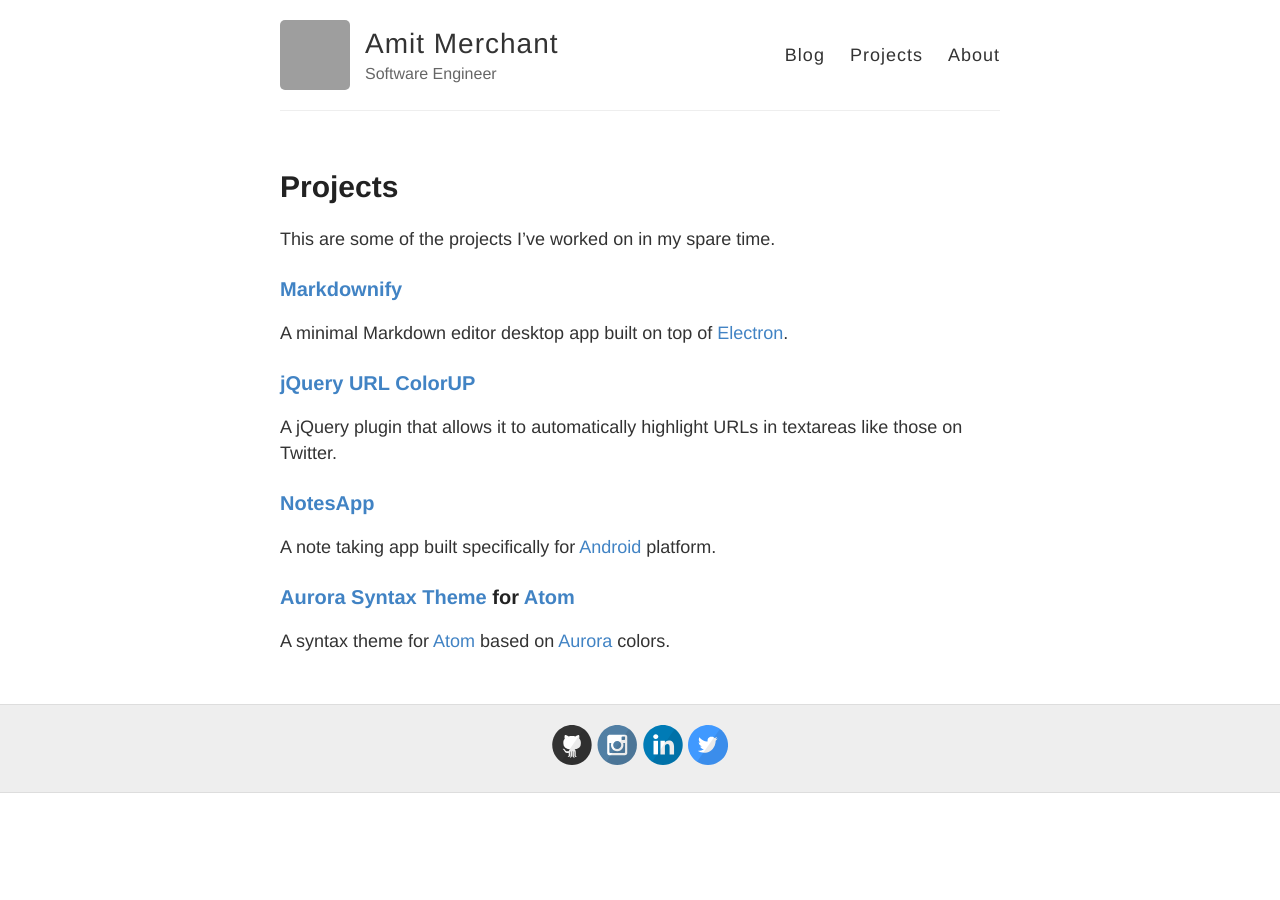
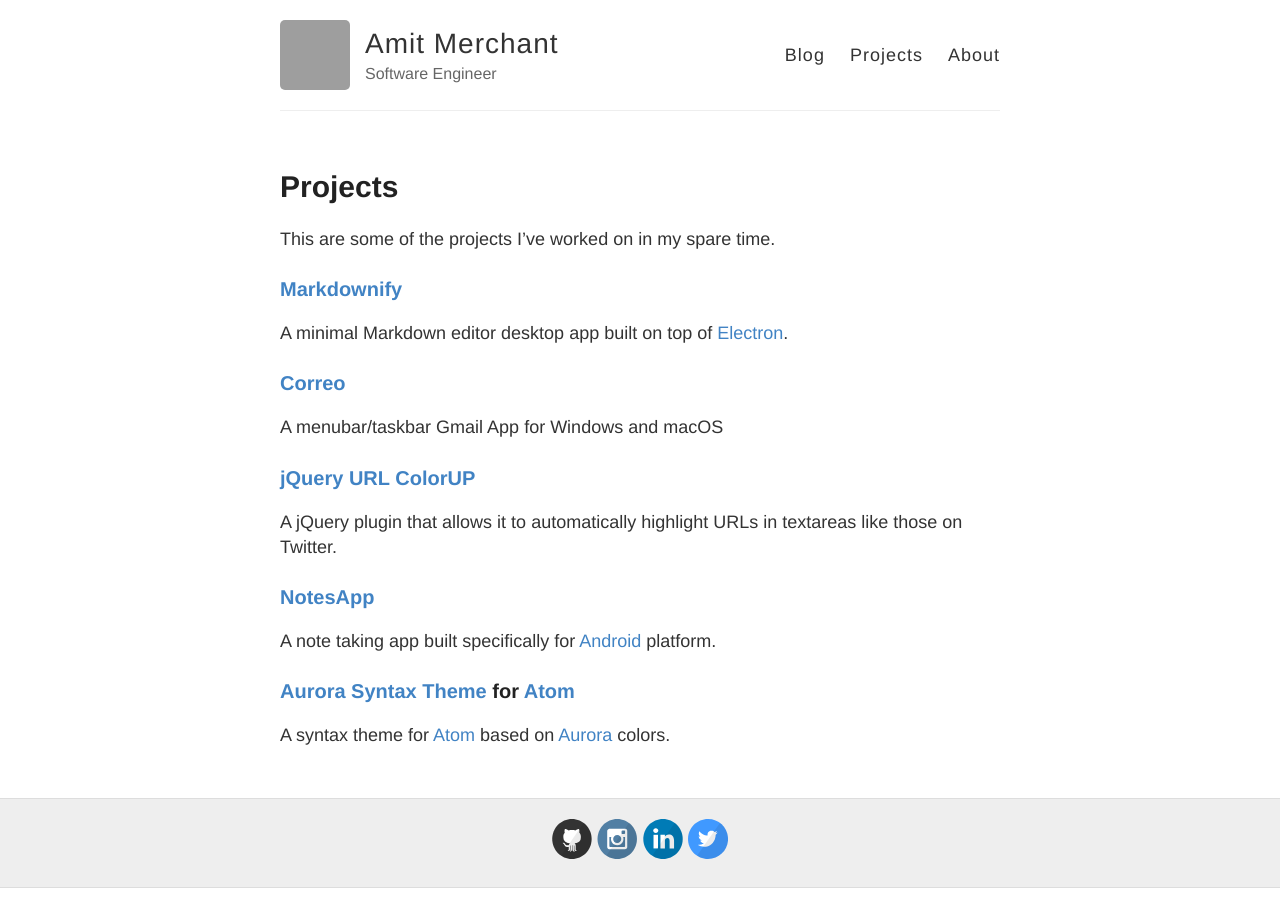
Before and after one commit to varunkumardev/amitmerchant1990.github.io, a Jekyll site: the page built from projects.md, in a window 1280 px wide. Built offline with Jekyll 4.4.1, drawn with Linux system fonts in a browser that asks for light colours; grey boxes are pictures that could not be loaded.

Commit message:
Update projects.md

```diff
--- a/projects.md
+++ b/projects.md
@@ -8,6 +8,10 @@
 ### [Markdownify](https://github.com/amitmerchant1990/electron-markdownify)
 
 > A minimal Markdown editor desktop app built on top of [Electron](http://electron.atom.io/).
+
+### [Correo](https://github.com/amitmerchant1990/correo)
+
+> A menubar/taskbar Gmail App for Windows and macOS
 
 ### [jQuery URL ColorUP](https://github.com/amitmerchant1990/urlcolorup)
 
```
